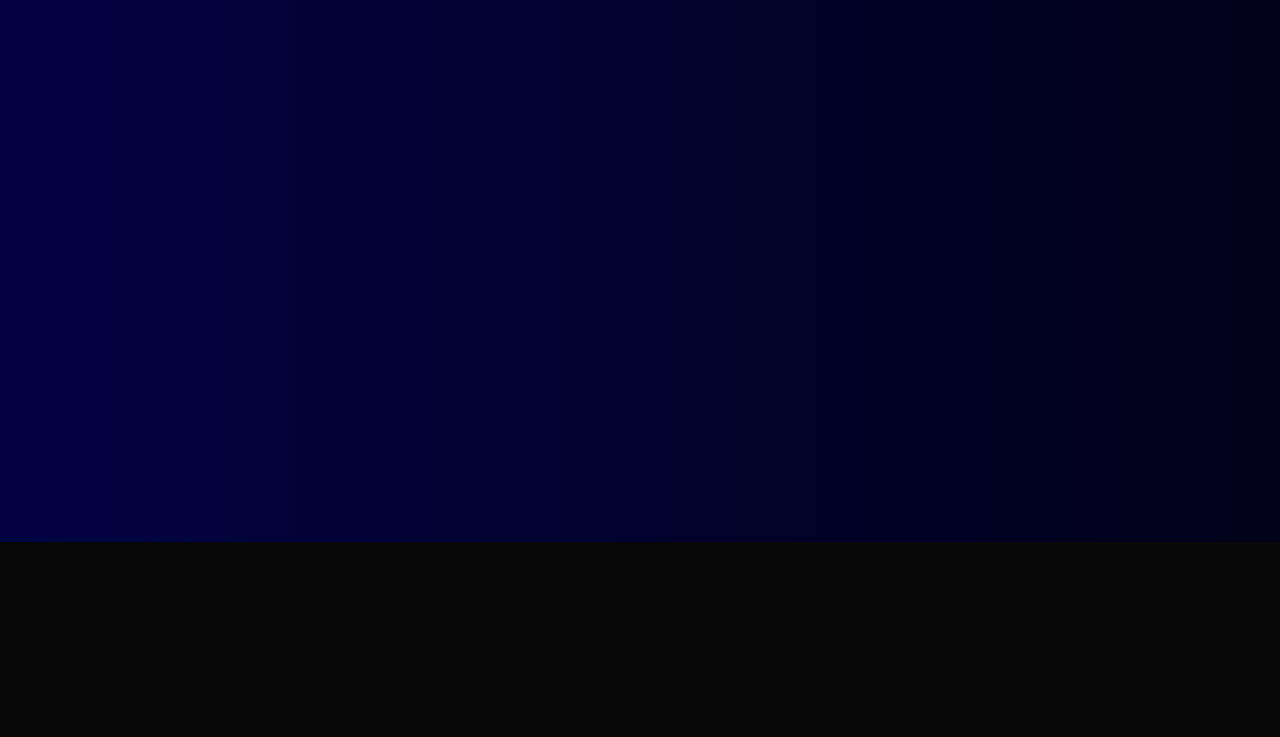
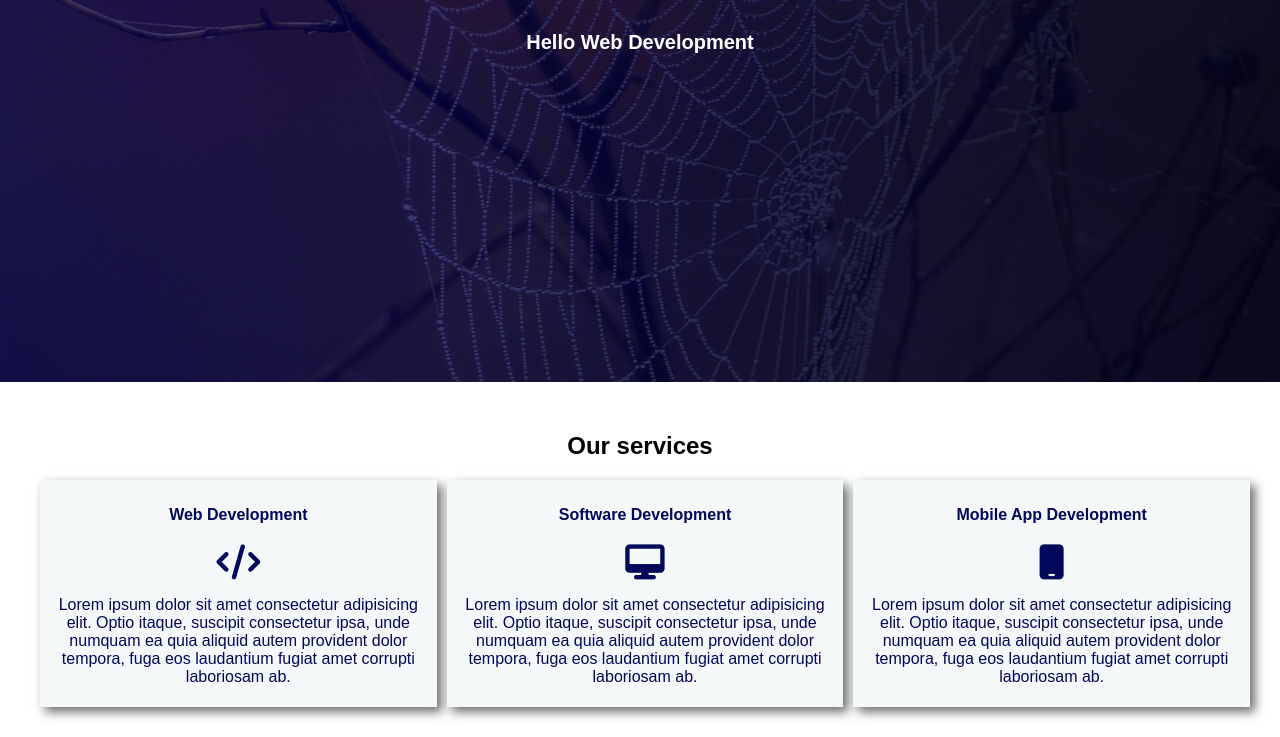
Before and after one commit to if-then-els/js-committed, a plain HTML site: page classes/index.html in a window 1280 px wide. Shown: the part 338-1075 px from the top of the page. Before the commit the page ends 880 px from the top, so only its background shows below. Drawn offline with Linux system fonts and the light colour scheme.

Commit message:
developing a full functional website css &htm

```diff
--- a/classes/index.css
+++ b/classes/index.css
@@ -2,7 +2,7 @@ body{
     padding: 0;
     margin: 0;
     font-family: sans-serif;
-    background: rgb(8, 8, 8);
+    background: rgb(255, 255, 255);
 }
 nav{
     background-color: white;
@@ -24,7 +24,7 @@ nav a{
 }
 
 .hero{
-    height: 100vh;
+    height: 80vh;
     background: linear-gradient(to right, rgba(1, 1, 94, 0.699), rgba(0, 0, 26, 0.938)),url(image/cobweb-1025021_1920.jpg);
     margin: 0;
     padding: 10px;
@@ -32,3 +32,45 @@ nav a{
     justify-content: center;
     text-align: center;
 }
+
+.hero h1{
+    margin-top: 15%;
+    font-size: 55px;
+}
+.hero h3{
+    font-size: 20px;
+}
+
+.services{
+    background-color: white;
+    margin: 0;
+    padding: 30px;
+    justify-content: center;
+    text-align: center;
+    display: block;
+}
+.services h2{
+    display: block;
+}
+
+.services .cards{
+    width: 100%;
+    display: flex;
+    color: rgb(2, 8, 90);
+}
+.services .card{
+    background-color: rgb(245, 248, 248);
+    box-shadow: 5px 5px 10px rgba(0, 0, 0, 0.575);
+    margin-left: 10px;
+    width: 500px;
+    padding: 5px;
+    text-align: center;
+}
+
+.services .card .text{
+    width: 100%;
+}
+
+.fa-solid{
+    font-size: 35px;
+}
--- a/classes/index.html
+++ b/classes/index.html
@@ -5,6 +5,7 @@
     <meta name="viewport" content="width=device-width, initial-scale=1.0">
     <title>Portfolio</title>
     <link rel="stylesheet" href="index.css">
+    <script src="https://kit.fontawesome.com/4b611f40c0.js" crossorigin="anonymous"></script>
 </head>
 <body>
     <nav>
@@ -20,5 +21,42 @@
        <h1> The Web Website </h1>
        <h3>Hello Web Development</h3>
     </section>
+    <section class="services">
+        <h2>Our services</h2>
+    <div class="cards">
+        <div class="card">
+            <div class="text">
+                <h4>Web Development</h4>
+                <i class="fa-solid fa-code"></i>
+                <p>Lorem ipsum dolor sit amet consectetur adipisicing elit.
+                     Optio itaque, suscipit consectetur ipsa, unde numquam
+                     ea quia aliquid autem provident dolor tempora, fuga eos
+                     laudantium fugiat amet corrupti laboriosam ab.</p>
+            </div>
+        </div>
+
+        <div class="card">
+            <div class="text">
+                <h4>Software Development</h4>
+                <i class="fa-solid fa-desktop"></i>
+                <p>Lorem ipsum dolor sit amet consectetur adipisicing elit.
+                     Optio itaque, suscipit consectetur ipsa, unde numquam
+                     ea quia aliquid autem provident dolor tempora, fuga eos
+                     laudantium fugiat amet corrupti laboriosam ab.</p>
+            </div>
+        </div>
+
+        <div class="card">
+            <div class="text">
+                <h4>Mobile App Development</h4>
+                <i class="fa-solid fa-mobile"></i>
+                <p>Lorem ipsum dolor sit amet consectetur adipisicing elit.
+                     Optio itaque, suscipit consectetur ipsa, unde numquam
+                     ea quia aliquid autem provident dolor tempora, fuga eos
+                     laudantium fugiat amet corrupti laboriosam ab.</p>
+            </div>
+        </div>
+    </div>
+    </section>
 </body>
 </html>
```
Also changed, not shown: classes/functions.js (+24 -11 lines), js.js (added, +7 -0 lines), classes/image/cobweb-1025021_1920.jpg (added).
